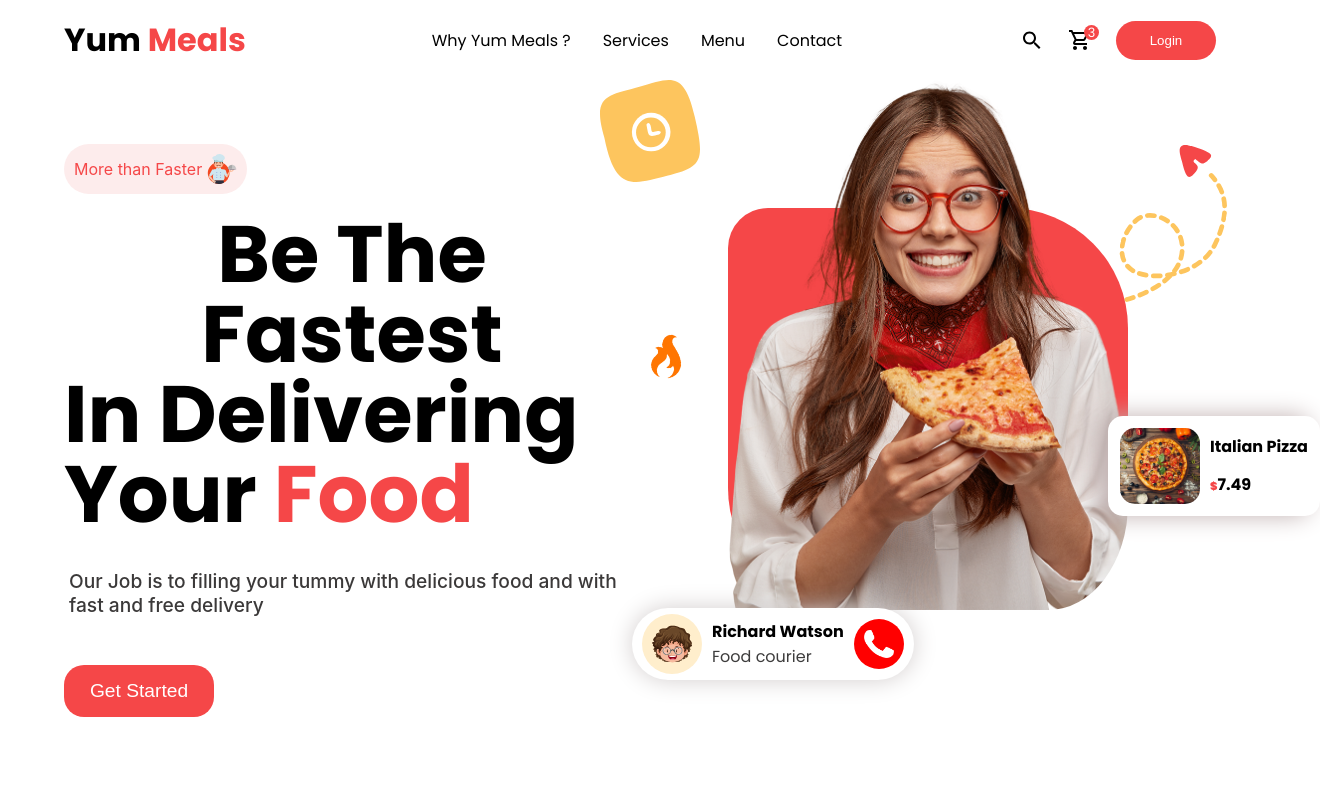
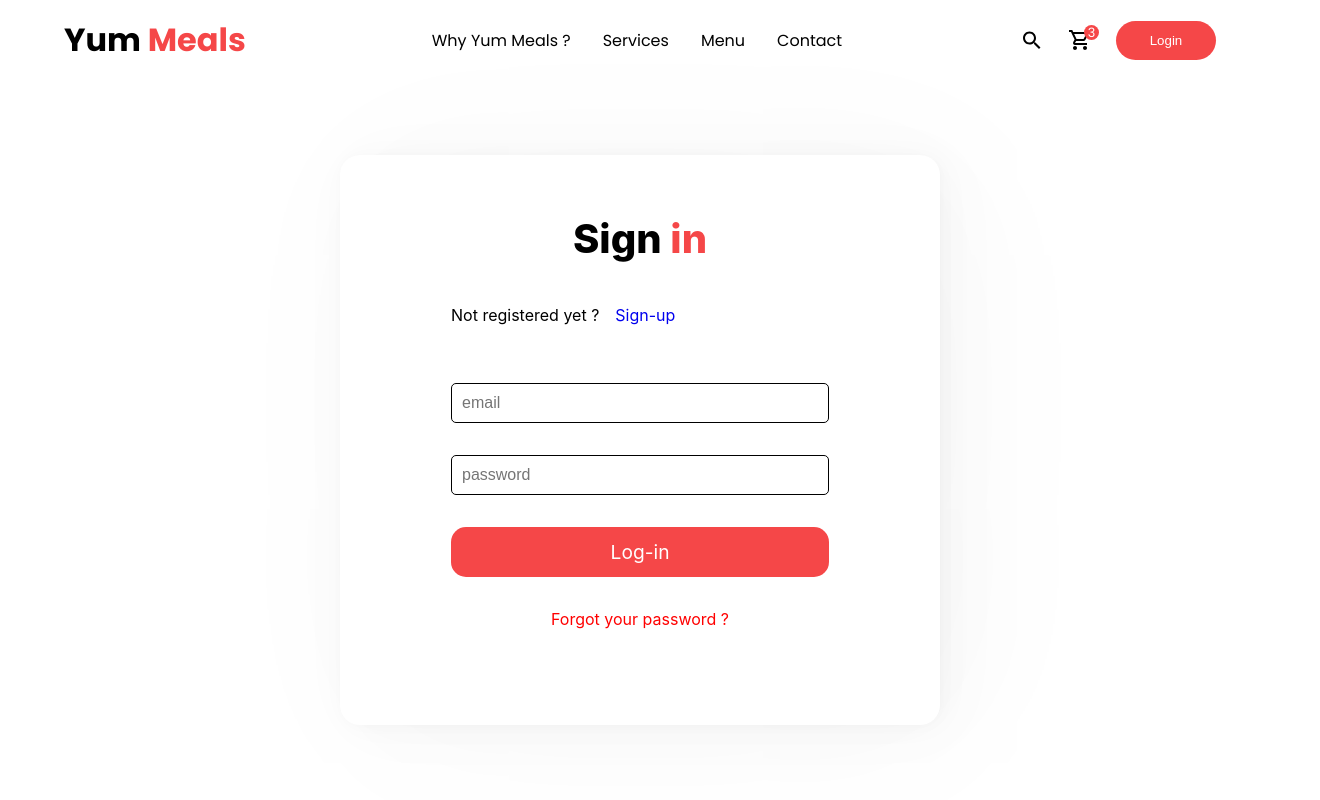
Before and after one commit to priyank003/Yum_Meals-app, a React (Create React App) app: page /login in a window 1280 px wide. Shown: the top 800 px of the page, 1320 px wide, since content can reach past the window. Built offline with nearby package versions, Linux system fonts and the light colour scheme.

Commit message:
added login route path

```diff
--- a/src/App.js
+++ b/src/App.js
@@ -9,7 +9,7 @@ import SideNav from "./components/SideNav/SideNav";
 import { useState } from "react";
 import Cart from "./components/Cart/Cart";
 import { Switch, Route } from "react-router";
-
+import Login from "./components/auth/Login";
 import img from "./assets/menu/burger/beef-cotlet-burger-with-sauce-wooden-board.jpg";
 function App() {
   const [nav, setNav] = useState(null);
@@ -55,6 +55,10 @@ function App() {
         <Route path="/menu">
           <Menu cartItem={addcartItems} />
         </Route>
+        <Route path="/login">
+          <Login />
+        </Route>
+
         <Route path="/">
           <Landing />
           <Services />
```
